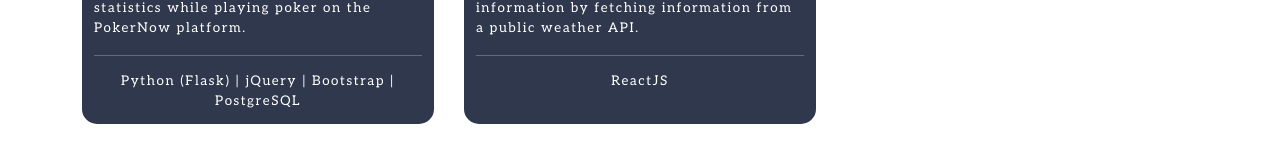
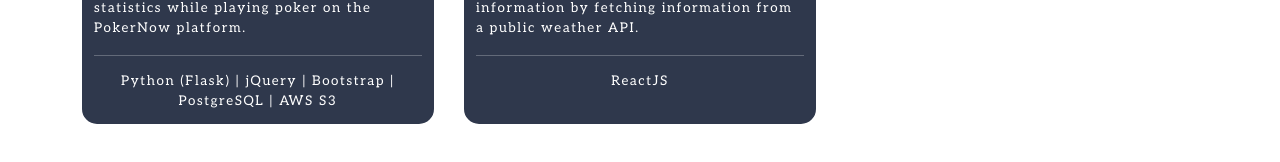
Before and after one commit to mmuoio/portfolio, a website: page index.html in a window 1280 px wide. Shown: the part 1546-1708 px from the top of the page. Drawn offline with nearby package versions, Linux system fonts and the light colour scheme.

Commit message:
Added AWS S3 to Poker Manager description

```diff
--- a/index.html
+++ b/index.html
@@ -251,7 +251,8 @@
 						playing poker on the PokerNow platform.
 						<hr />
 						<div class="text-center">
-							Python (Flask) | jQuery | Bootstrap | PostgreSQL
+							Python (Flask) | jQuery | Bootstrap | PostgreSQL |
+							AWS S3
 						</div>
 						<div class="mobile-links text-center">
 							<hr />
```
